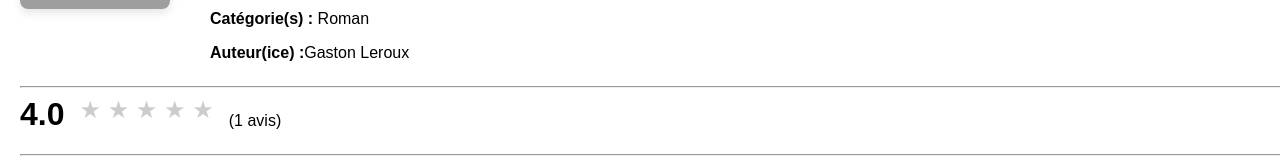
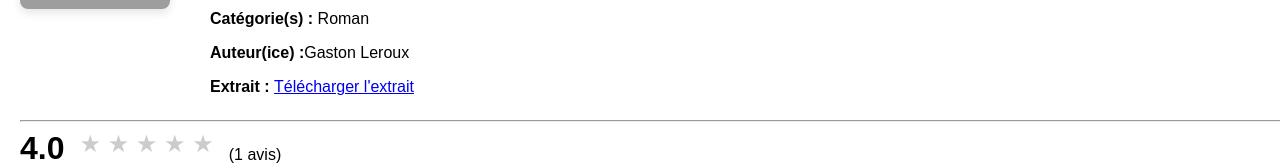
Before and after one commit to SachaBorodkin/Passion-lecture-Vue.js, a Vue app in the folder passion-lecture/: page /book/1 in a window 1280 px wide. Shown: the part 200-368 px from the top of the page. Built offline with nearby package versions, Linux system fonts and the light colour scheme; data requests are answered from the project's data file; grey boxes are pictures that could not be loaded; a web font is replaced by a local one.

Commit message:
feat (extrait) : Ajouté l'extrait pour chaque livre

```diff
--- a/passion-lecture/db.json
+++ b/passion-lecture/db.json
@@ -968,7 +968,7 @@
       "title": "Le Rouge et le Noir",
       "category": "Classique",
       "pageCount": 600,
-      "excerpt": "/assets/pdf/rouge_noir_p1.pdf",
+      "excerpt": "/assets/pdf/rouge_noir_p1.txt",
       "summary": "L'ambition et la chute de Julien Sorel dans la société française sous la Restauration.",
       "author": "Stendhal",
       "editor": "Levavasseur",
--- a/passion-lecture/src/views/BookPageView.vue
+++ b/passion-lecture/src/views/BookPageView.vue
@@ -185,6 +185,10 @@ async function rateBook(star) {
             <p class="category"><strong>Catégorie(s) :</strong> {{ book.category }}</p>
             <p class="description">{{ book.description }}</p>
             <p class="author"><strong>Auteur(ice) :</strong>{{ book.author }}</p>
+            <p class="extrait">
+              <strong>Extrait : </strong
+              ><a :href="book.excerpt" download="extrait_livre.pdf"> Télécharger l'extrait </a>
+            </p>
           </div>
           <div v-if="canModify" class="actions">
             <button @click="editBook(book.id)">Modifier</button>
```
